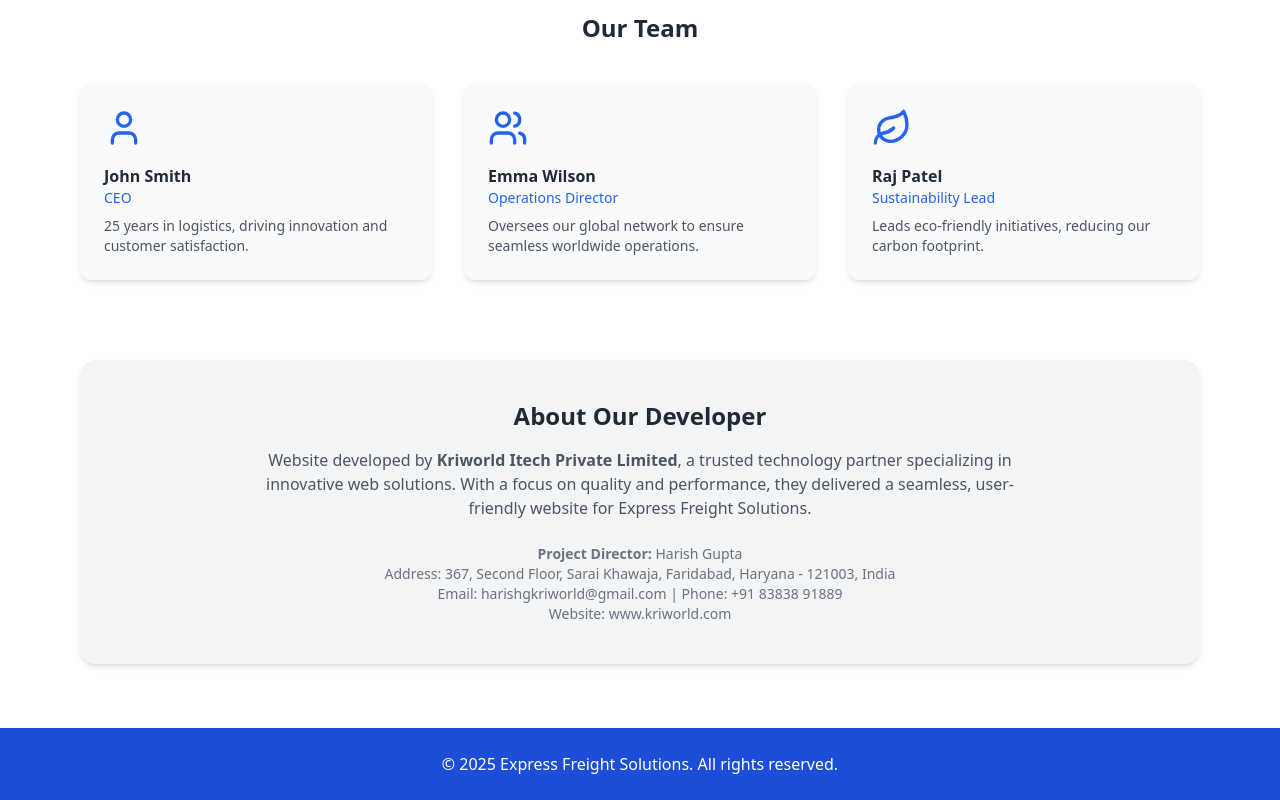
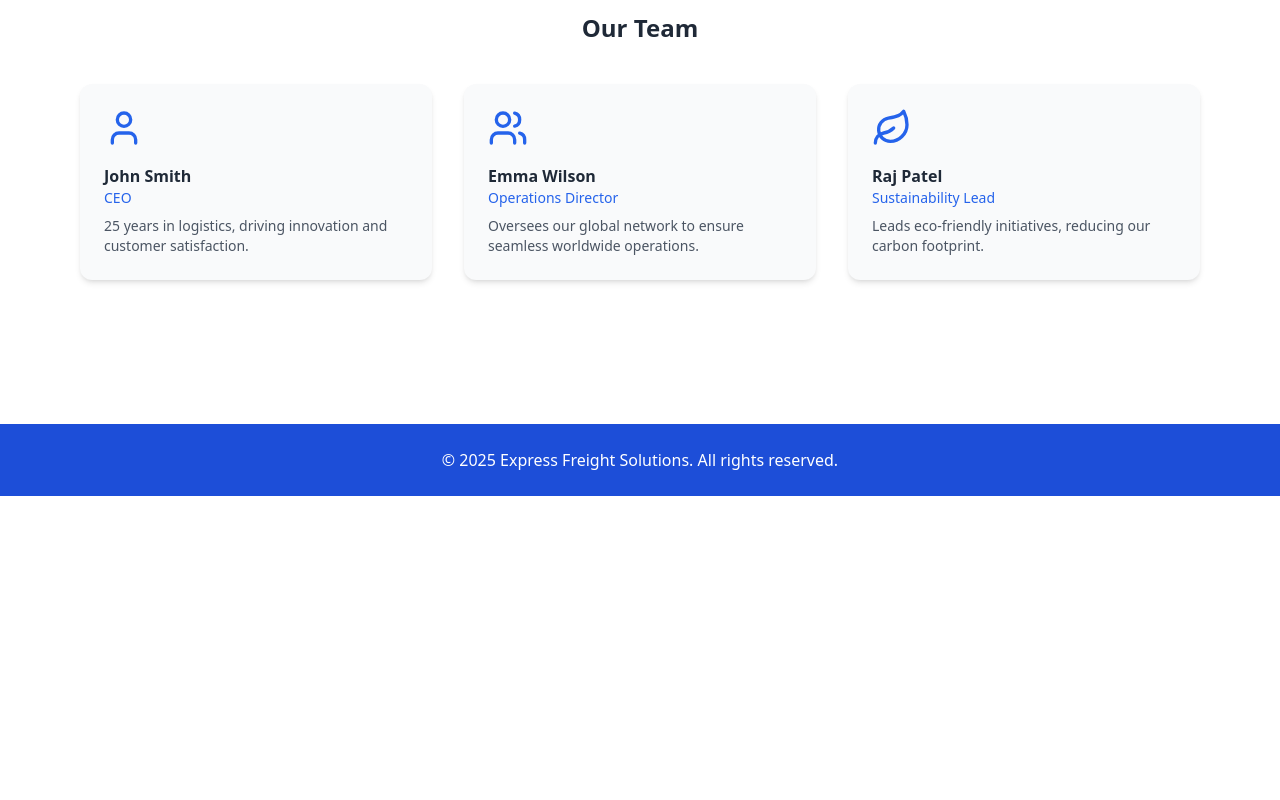
Before and after one commit to ParagVarshney/Express-freight-solutions, a React (Create React App) app in the folder Ia-Logistics Home page/: page /contacts in a window 1280 px wide. Shown: the part 842-1642 px from the top of the page. After the commit the page ends 1338 px from the top, so only its background shows below. Built offline with nearby package versions, Linux system fonts and the light colour scheme.

Commit message:
Update Contacts.js

```diff
--- a/Ia-Logistics Home page/src/components/Contacts.js
+++ b/Ia-Logistics Home page/src/components/Contacts.js
@@ -141,25 +141,6 @@
           ))}
         </div>
       </div>
-
-      {/* Developer Section */}
-      <div className="bg-gray-100 rounded-2xl shadow-md p-10 text-center">
-        <h3 className="text-2xl font-semibold text-gray-800 mb-4">
-          About Our Developer
-        </h3>
-        <p className="text-gray-600 max-w-3xl mx-auto mb-6">
-          Website developed by <span className="font-bold">Kriworld Itech Private Limited</span>,
-          a trusted technology partner specializing in innovative web solutions.
-          With a focus on quality and performance, they delivered a seamless, user-friendly website for
-          Express Freight Solutions.
-        </p>
-        <p className="text-sm text-gray-500">
-          <strong>Project Director:</strong> Harish Gupta <br />
-          Address: 367, Second Floor, Sarai Khawaja, Faridabad, Haryana - 121003, India <br />
-          Email: harishgkriworld@gmail.com | Phone: +91 83838 91889 <br />
-          Website: www.kriworld.com
-        </p>
-      </div>
     </section>
   );
 };
```
